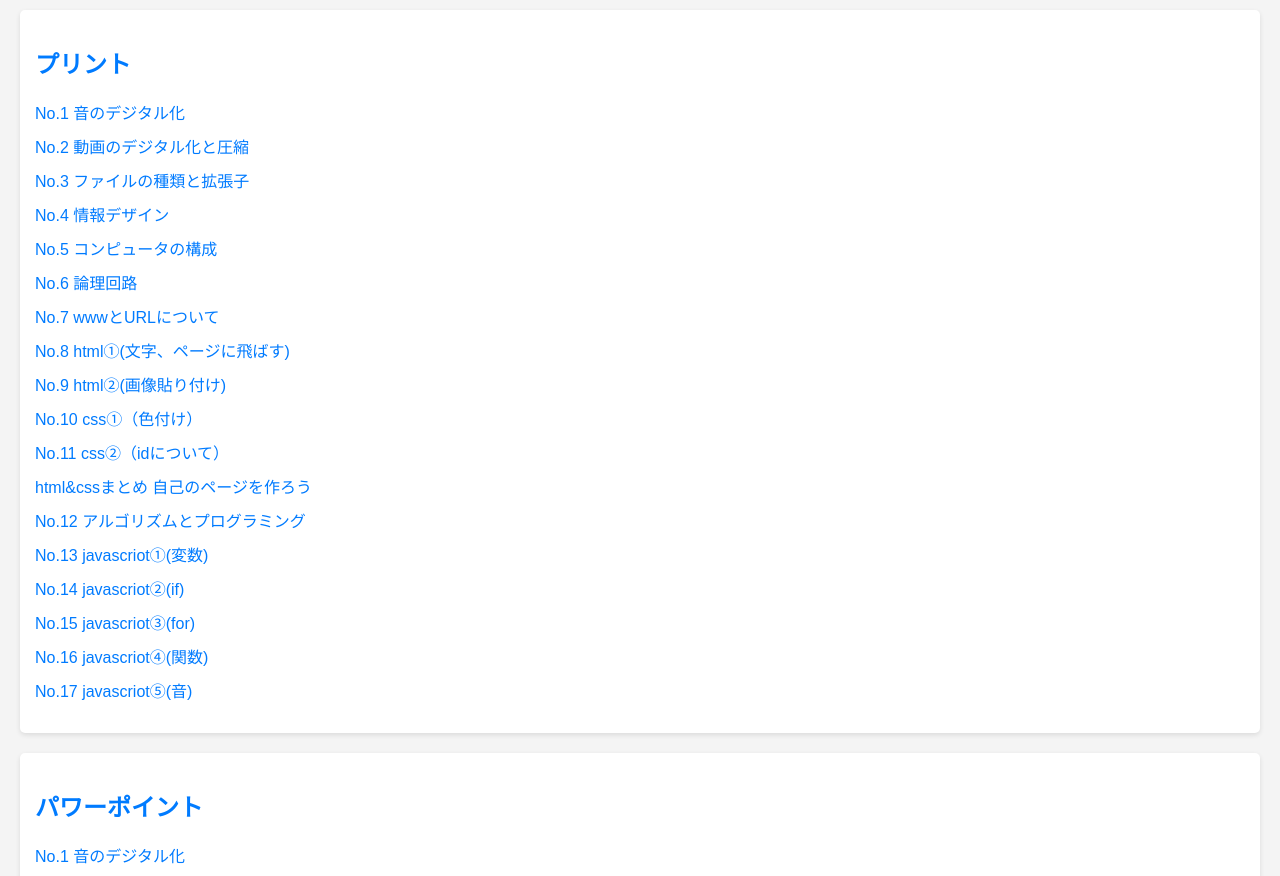
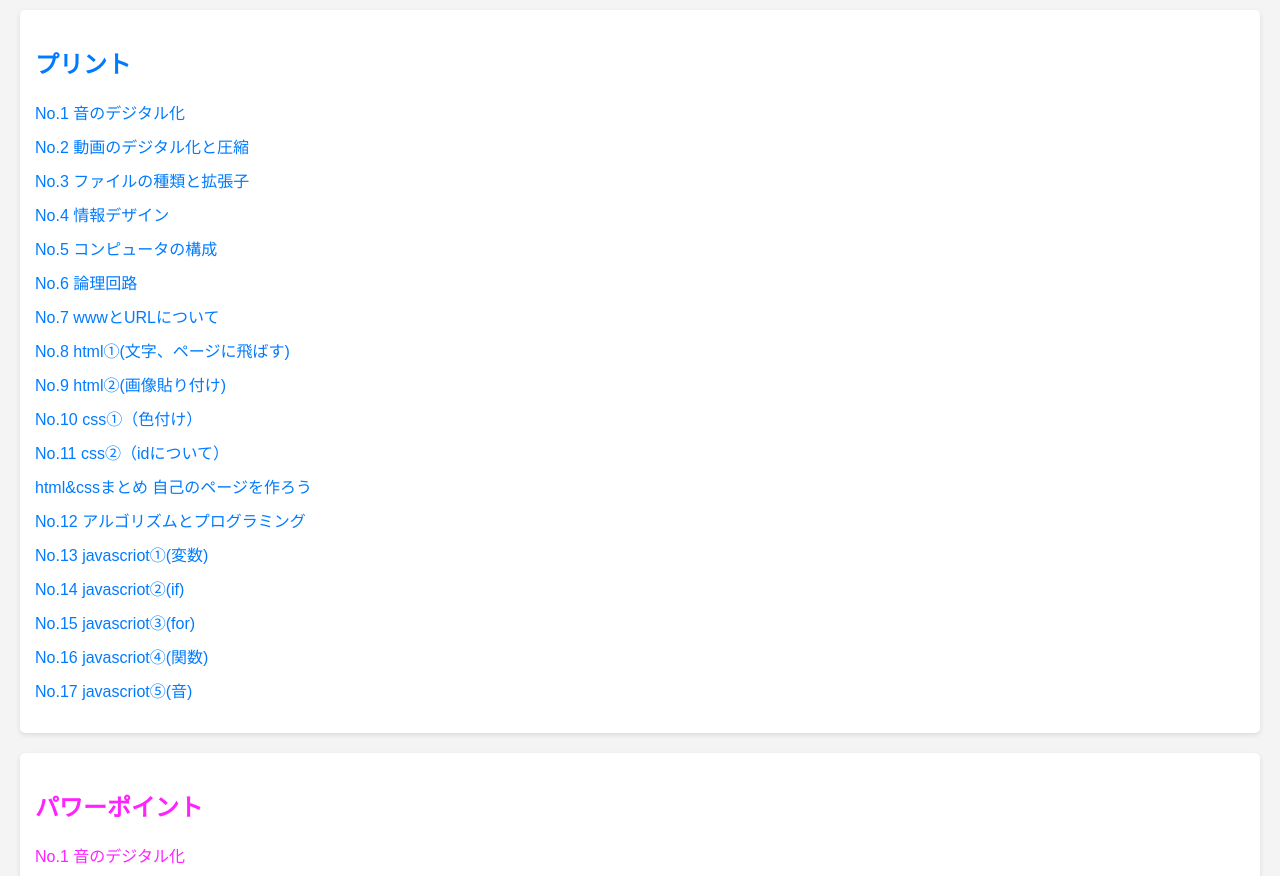
Before and after one commit to Big-waka/class-materials, a plain HTML site: page index.html in a window 1280 px wide. Shown: the part 76-952 px from the top of the page. Drawn offline with Linux system fonts and the light colour scheme.

Commit message:
Update style.css

```diff
--- a/style.css
+++ b/style.css
@@ -46,6 +46,9 @@ a {
     color: #007bff;
 }
 
+#a{color:rgba(255, 0, 255, 0.87);}
+
+
 a:hover {
     text-decoration: underline;
 }
```
